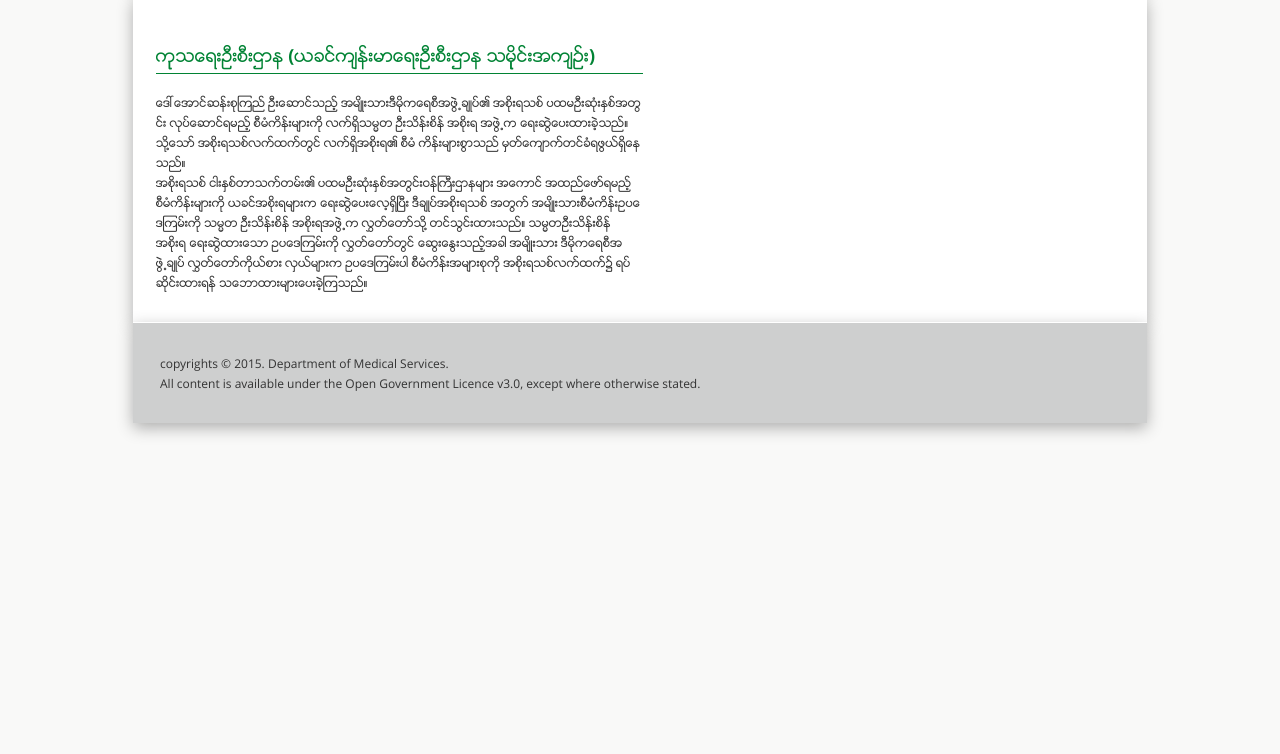
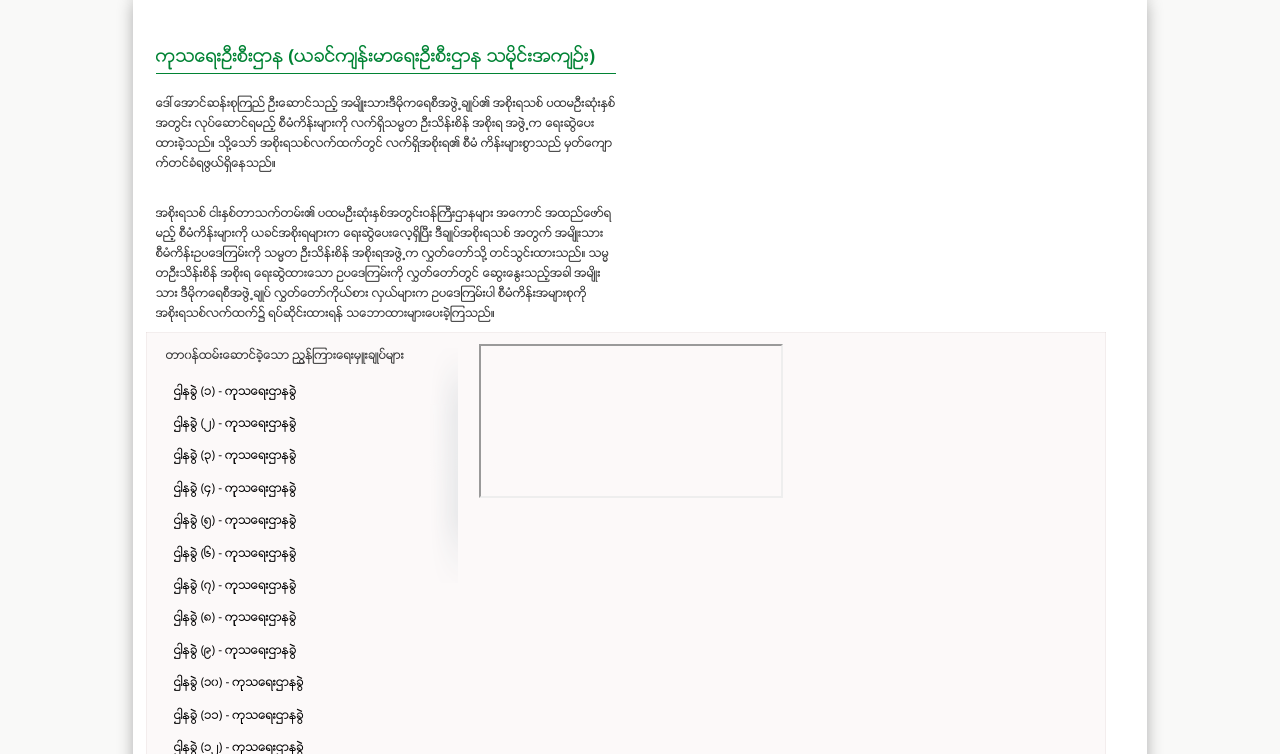
Before and after one commit to naingoted/responsive2, a plain HTML site: page aboutus.html in a window 1280 px wide. Shown: the part 166-920 px from the top of the page. Before the commit the page ends 800 px from the top, so only its background shows below. Drawn offline with Linux system fonts and the light colour scheme.

Commit message:
doing aboutus's iframe

```diff
--- a/aboutus.html
+++ b/aboutus.html
@@ -50,19 +50,49 @@
 		<!-- For header -->
 		<div id = "head"> </div>
 		<div class = "container" id = "main-content">
-			<div class = "col-md-6 col-xs-11 block-content">
-				<h3 class="mm title-bar">ကုုသေရးဦးစီးဌာန (ယခင္က်န္းမာေရးဦးစီးဌာန သမိုုင္းအက်ဥ္း)</h3>
-				<p class = "mm"> ေဒၚေအာင္ဆန္းစုၾကည္ ဦးေဆာင္သည့္ အမ်ိဳးသားဒီမိုကေရစီအဖြဲ႕ခ်ဳပ္၏ အစိုးရသစ္ ပထမဦးဆံုးႏွစ္အတြင္း လုပ္ေဆာင္ရမည့္ စီမံကိန္းမ်ားကို လက္ရွိသမၼတ ဦးသိန္းစိန္ အစိုးရ အဖြဲ႕က ေရးဆြဲေပးထားခဲ့သည္။ သို႔ေသာ္ အစိုးရသစ္လက္ထက္တြင္ လက္ရွိအစိုးရ၏ စီမံ ကိန္းမ်ားစြာသည္ မွတ္ေက်ာက္တင္ခံရဖြယ္ရွိေနသည္။ <br />
+			<div class="block-content">
 
-အစိုးရသစ္ ငါးႏွစ္တာသက္တမ္း၏ ပထမဦးဆံုးႏွစ္အတြင္းဝန္ႀကီးဌာနမ်ား အေကာင္ အထည္ေဖာ္ရမည့္ စီမံကိန္းမ်ားကို ယခင္အစိုးရမ်ားက ေရးဆြဲေပးေလ့ရွိၿပီး ဒီခ်ဳပ္အစိုးရသစ္ အတြက္ အမ်ိဳးသားစီမံကိန္းဥပေဒၾကမ္းကို သမၼတ ဦးသိန္းစိန္ အစိုးရအဖြဲ႕က လႊတ္ေတာ္သို႔ တင္သြင္းထားသည္။ သမၼတဦးသိန္းစိန္ အစိုးရ ေရးဆြဲထားေသာ ဥပေဒၾကမ္းကို လႊတ္ေတာ္တြင္ ေဆြးေႏြးသည့္အခါ အမ်ိဳးသား ဒီမိုကေရစီအဖြဲ႕ခ်ဳပ္ လႊတ္ေတာ္ကိုယ္စား လွယ္မ်ားက ဥပေဒၾကမ္းပါ စီမံကိန္းအမ်ားစုကို အစိုးရသစ္လက္ထက္၌ ရပ္ဆိုင္းထားရန္ သေဘာထားမ်ားေပးခဲ့ၾကသည္။
-				<p>
+					<div class = "col-md-6 col-xs-11">
+						<h3 class="mm title-bar">ကုုသေရးဦးစီးဌာန (ယခင္က်န္းမာေရးဦးစီးဌာန သမိုုင္းအက်ဥ္း)</h3>
+						<p class = "mm"> ေဒၚေအာင္ဆန္းစုၾကည္ ဦးေဆာင္သည့္ အမ်ိဳးသားဒီမိုကေရစီအဖြဲ႕ခ်ဳပ္၏ အစိုးရသစ္ ပထမဦးဆံုးႏွစ္အတြင္း လုပ္ေဆာင္ရမည့္ စီမံကိန္းမ်ားကို လက္ရွိသမၼတ ဦးသိန္းစိန္ အစိုးရ အဖြဲ႕က ေရးဆြဲေပးထားခဲ့သည္။ သို႔ေသာ္ အစိုးရသစ္လက္ထက္တြင္ လက္ရွိအစိုးရ၏ စီမံ ကိန္းမ်ားစြာသည္ မွတ္ေက်ာက္တင္ခံရဖြယ္ရွိေနသည္။</p> <br />
 
+						အစိုးရသစ္ ငါးႏွစ္တာသက္တမ္း၏ ပထမဦးဆံုးႏွစ္အတြင္းဝန္ႀကီးဌာနမ်ား အေကာင္ အထည္ေဖာ္ရမည့္ စီမံကိန္းမ်ားကို ယခင္အစိုးရမ်ားက ေရးဆြဲေပးေလ့ရွိၿပီး ဒီခ်ဳပ္အစိုးရသစ္ အတြက္ အမ်ိဳးသားစီမံကိန္းဥပေဒၾကမ္းကို သမၼတ ဦးသိန္းစိန္ အစိုးရအဖြဲ႕က လႊတ္ေတာ္သို႔ တင္သြင္းထားသည္။ သမၼတဦးသိန္းစိန္ အစိုးရ ေရးဆြဲထားေသာ ဥပေဒၾကမ္းကို လႊတ္ေတာ္တြင္ ေဆြးေႏြးသည့္အခါ အမ်ိဳးသား ဒီမိုကေရစီအဖြဲ႕ခ်ဳပ္ လႊတ္ေတာ္ကိုယ္စား လွယ္မ်ားက ဥပေဒၾကမ္းပါ စီမံကိန္းအမ်ားစုကို အစိုးရသစ္လက္ထက္၌ ရပ္ဆိုင္းထားရန္ သေဘာထားမ်ားေပးခဲ့ၾကသည္။
+						<p>
+					</div>
+					<div class = "col-md-6 col-xs-12">
+						<img src = "">
+					</div>
+			</div>
+			<div class="col-lg-12 col-sm-12 block-content shadow-inner paddin-top">
+			   <div class="col-md-4 event-block">
+			   			<p>
+			   				တာ၀န္ထမ္းေဆာင္ခဲ့ေသာ ညႊန္ၾကားေရးမွဴးခ်ဳပ္မ်ား
+			   			</p>
+			   	 		<ul>
+			   	 			<li><a href= "department/1.html" >ဌါနခြဲ (၁) - ကုုသေရးဌာနခြဲ </a></li>
+			   	 			<li><a href= "department/1.html" >ဌါနခြဲ (၂) - ကုုသေရးဌာနခြဲ </a></li>
+			   	 			<li><a href= "department/1.html" >ဌါနခြဲ (၃) - ကုုသေရးဌာနခြဲ</a></li>
+			   	 			<li><a href= "department/1.html" >ဌါနခြဲ (၄) - ကုုသေရးဌာနခြဲ</a></li>
+			   	 			<li><a href= "department/1.html" >ဌါနခြဲ (၅) - ကုုသေရးဌာနခြဲ</a></li>
+			   	 			<li><a href= "department/1.html" >ဌါနခြဲ (၆) - ကုုသေရးဌာနခြဲ</a></li>
+			   	 			<li><a href= "department/1.html" >ဌါနခြဲ (၇) - ကုုသေရးဌာနခြဲ	</a></li>
+			   	 			<li><a href= "department/1.html" >ဌါနခြဲ (၈) - ကုုသေရးဌာနခြဲ</a></li>
+			   	 			<li><a href= "department/1.html" >ဌါနခြဲ (၉) - ကုုသေရးဌာနခြဲ</a></li>
+			   	 			<li><a href= "department/1.html" >ဌါနခြဲ (၁၀) - ကုုသေရးဌာနခြဲ</a></li>
+			   	 			<li><a href= "department/1.html" >ဌါနခြဲ (၁၁) - ကုုသေရးဌာနခြဲ</a></li>
+			   	 			<li><a href= "department/1.html" >ဌါနခြဲ (၁၂) - ကုုသေရးဌာနခြဲ</a></li>
+			   	 			<li><a href= "department/1.html" >ဌါနခြဲ (၁၃) - ကုုသေရးဌာနခြဲ</a></li>
+			   	 			<li><a href= "department/1.html" >ဌါနခြဲ (၁၄) - ကုုသေရးဌာနခြဲ</a></li>
+			   	 			<li><a href= "department/1.html" >ဌါနခြဲ (၁၅) - ကုုသေရးဌာနခြဲ</a></li>
+			   	 		</ul>
+			   </div>
+			   <div class="col-md-8">
+			   	 		<iframe>
+
+			   	 		</iframe>
+			   </div>
 
 			</div>
-			<div class = "col-md-6 col-xs-12">
-				<img src = "">
-			</div>
-
 
 		</div>
 		<!-- For footer -->
--- a/css/custom.css
+++ b/css/custom.css
@@ -182,6 +182,7 @@ label { font-weight: normal; }
 #main-content {
   background: #ffffff;
   padding-top: 2em;
+  padding-right: 2em;
 }
 
 #header {
--- a/scss/_color.scss
+++ b/scss/_color.scss
@@ -1,3 +1,4 @@
 
 $date-grey-color :  rgba(195, 159, 159, 0.82);
 $line-bottom : 1px solid rgba(134, 128, 118, 0.28);
+$iframe : #A58383;
--- a/scss/mine.scss
+++ b/scss/mine.scss
@@ -4,10 +4,19 @@
 
  /*slider */
 
-ul#header-news-block {
+ul {
+  padding-left: 8px;
+  list-style: none;
+  #header-news-block {
+  	padding : 0 0 0 0;
+  }
+  li {
+    line-height: 2.7em;
+    list-style: none;
 
-	padding : 0 0 0 0;
+  }
 }
+
 .list-group {
 	&-item {
 		padding-left:26px;
@@ -98,3 +107,18 @@ ul#header-news-block {
     line-height: 1em;
   }
 }
+
+.padding {
+  &-top {
+    padding-top: 1em;
+  }
+}
+.shadow {
+  &-inner {
+    padding-top: 1em;
+    -moz-box-shadow:    inset 0 0 10px #000000;
+    -webkit-box-shadow: inset 0 0 10px #000000;
+    box-shadow: inset 0 0 1px $iframe;
+    background: rgba(247, 241, 241, 0.41);
+  }
+}
```
Also changed, not shown: contact.html (+6 -0 lines), education.html (+4 -1 lines), css/mine.css, department/1.html (added), department/2.html (added), 1 other file.
